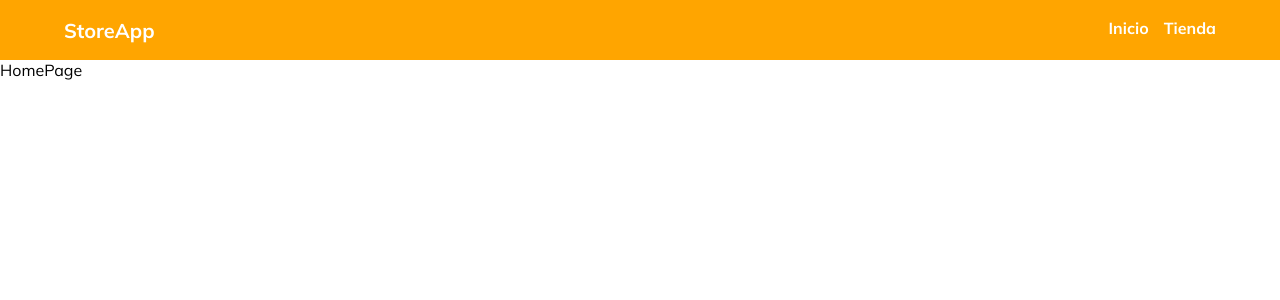
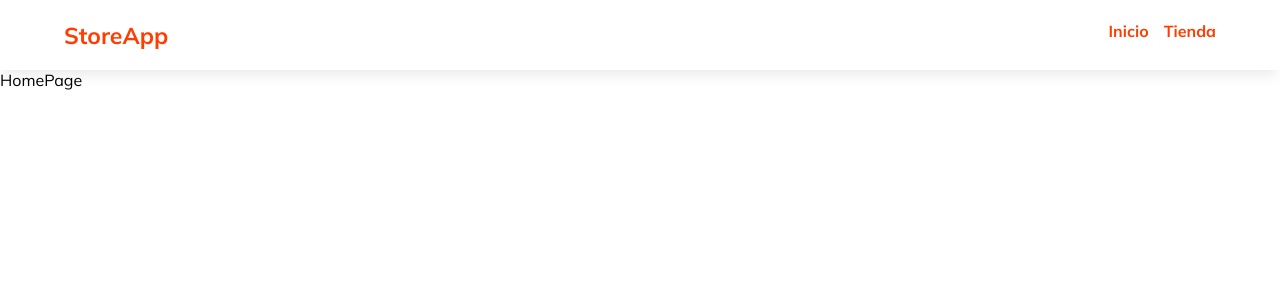
Before and after one commit to DurigoAgustina/store-app, a React (Vite) app: page / in a window 1280 px wide. Shown: the top 300 px of the page. Built offline with nearby package versions, Linux system fonts and the light colour scheme.

Commit message:
Hago modificaciones en el archivo SASS del Header

```diff
--- a/src/components/layout/Header/_Header.scss
+++ b/src/components/layout/Header/_Header.scss
@@ -4,13 +4,14 @@
   display: flex;
   justify-content: space-between;
   align-items: center;
-  background-color: orange;
-  height: 60px;
+  background-color: variables.$white;
+  height: 70px;
   position: sticky;
   top: 0;
+  box-shadow: 0px 6px 15px -3px rgba(0,0,0,0.1);
 
   a{
-    color: variables.$white;
+    color: variables.$brand;
   }
 
   div {
@@ -20,7 +21,7 @@
 
   &__logo {
     color: variables.$white;
-    font-size: 2rem;
+    font-size: 2.3rem;
     font-weight: 700;
   }
 }
```
